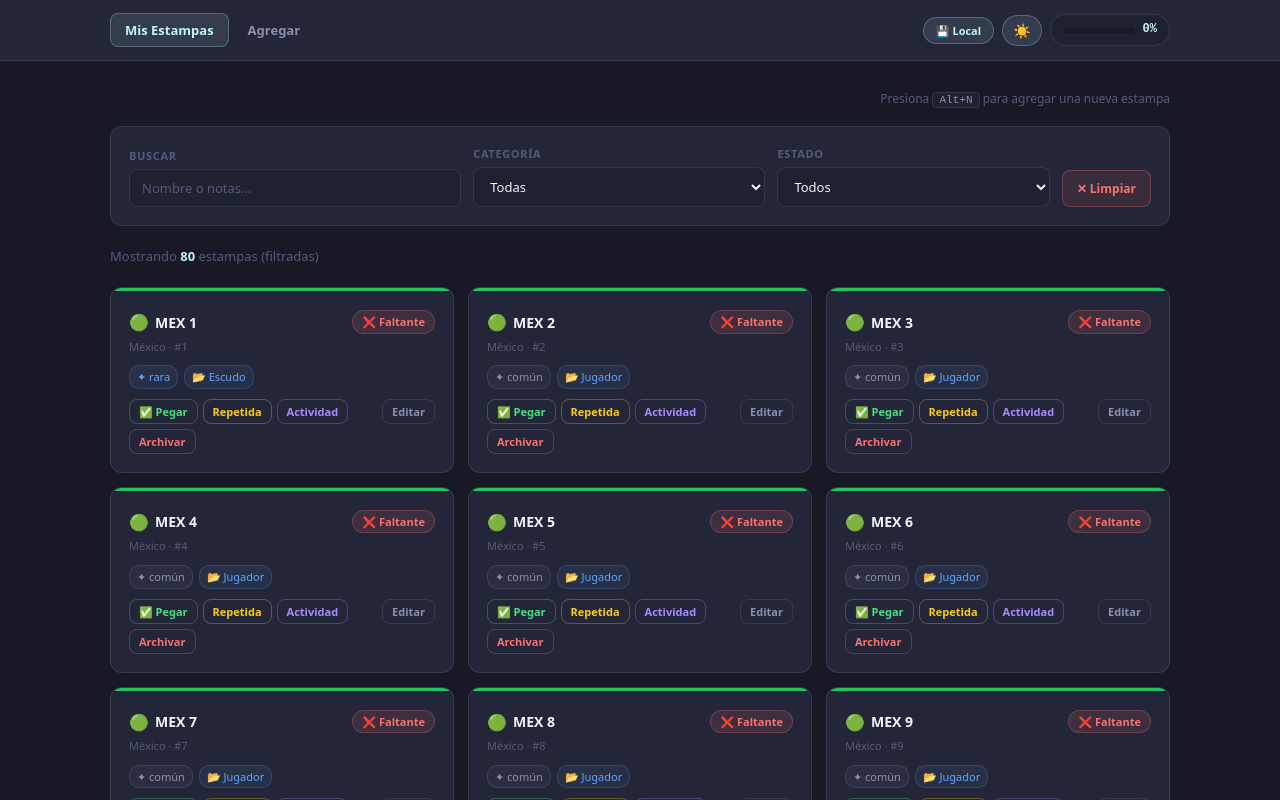
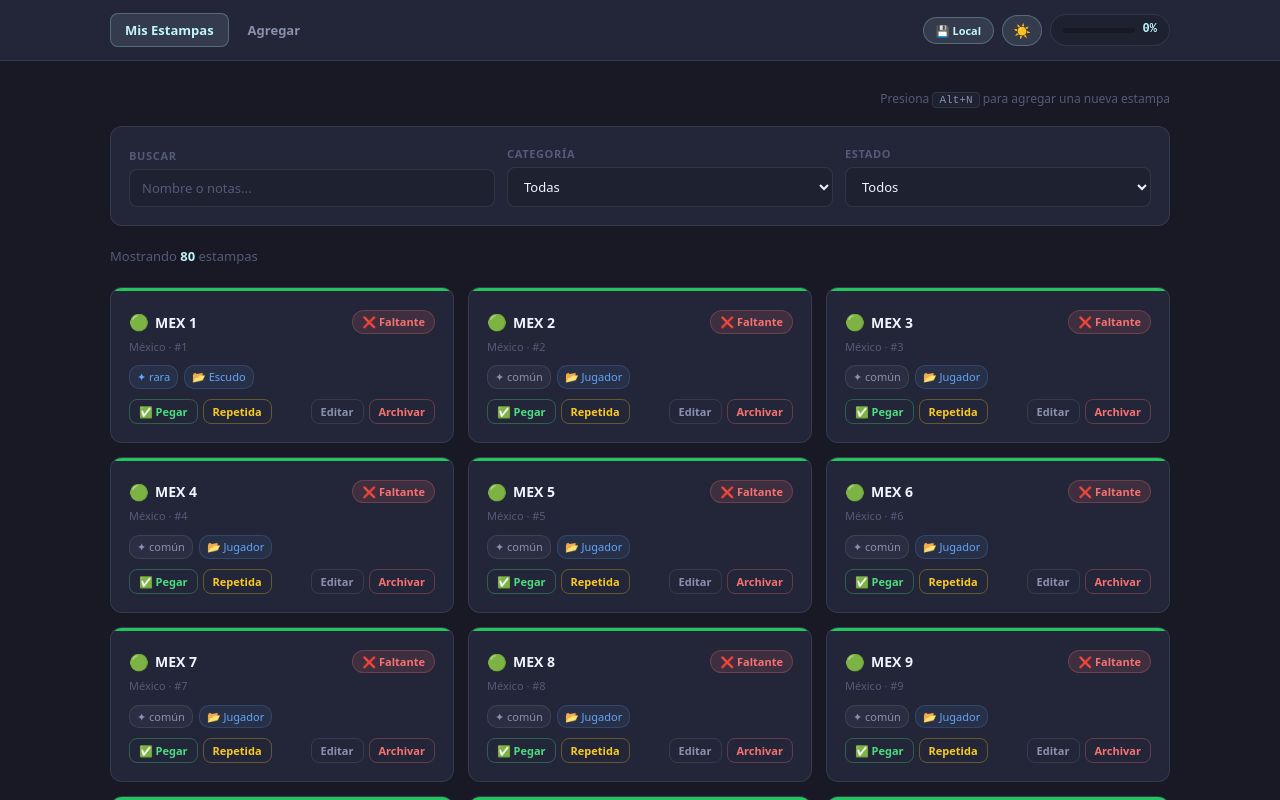
Before and after one commit to VirusMauri1/Proyecto3web, a React (Vite) app in the folder frontend/: page / in a window 1280 px wide. Shown: the top 800 px of the page. Built offline with nearby package versions, Linux system fonts and the light colour scheme.

Commit message:
se aplica el memo para mejorar el rendimiento y los filtros pasan a ser una barra independiente

```diff
--- /dev/null
+++ b/frontend/src/components/FiltrosBar.jsx
@@ -0,0 +1,52 @@
+import { useStorage } from "../context/StorageContext";
+import { CATEGORIAS, ESTADOS } from "../utils/categorias";
+
+const labelStyle = {
+    display: "block", fontSize: 11, fontWeight: 700, color: "#555a7a",
+    marginBottom: 5, textTransform: "uppercase", letterSpacing: "0.06em",
+    };
+
+export function FiltrosBar() {
+    const { filtros, setFiltros, limpiarFiltros } = useStorage();
+
+    const hayFiltros =
+        (filtros.categoriaId && filtros.categoriaId !== "todas") ||
+        (filtros.estado && filtros.estado !== "todos") ||
+        filtros.busqueda;
+
+    return (
+        <div style={{
+        background: "var(--color-bg-surface)", border: "1px solid var(--color-border)",
+        borderRadius: 12, padding: 18, display: "flex", gap: 12, flexWrap: "wrap", alignItems: "flex-end",
+        }}>
+        <div style={{ flex: "1 1 180px", minWidth: 140 }}>
+            <label style={labelStyle}> Buscar</label>
+            <input type="text" value={filtros.busqueda}
+            onChange={(e) => setFiltros((f) => ({ ...f, busqueda: e.target.value }))}
+            placeholder="Nombre o notas..." />
+        </div>
+        <div style={{ flex: "1 1 140px", minWidth: 120 }}>
+            <label style={labelStyle}>Categoría</label>
+            <select value={filtros.categoriaId}
+            onChange={(e) => setFiltros((f) => ({ ...f, categoriaId: e.target.value }))}>
+            <option value="todas">Todas</option>
+            {CATEGORIAS.map((c) => <option key={c.id} value={c.id}>{c.emoji} {c.nombre}</option>)}
+            </select>
+        </div>
+        <div style={{ flex: "1 1 120px", minWidth: 110 }}>
+            <label style={labelStyle}>Estado</label>
+            <select value={filtros.estado}
+            onChange={(e) => setFiltros((f) => ({ ...f, estado: e.target.value }))}>
+            <option value="todos">Todos</option>
+            {ESTADOS.map((e) => <option key={e.id} value={e.id}>{e.emoji} {e.nombre}</option>)}
+            </select>
+        </div>
+        {hayFiltros && (
+            <button onClick={limpiarFiltros} style={{
+            background: "rgba(248,113,113,0.1)", color: "#f87171",
+            border: "1px solid rgba(248,113,113,0.3)", padding: "9px 14px", fontSize: 12, fontWeight: 600,
+            }}>✕ Limpiar</button>
+        )}
+        </div>
+    );
+}
--- a/frontend/src/components/ItemCard.jsx
+++ b/frontend/src/components/ItemCard.jsx
@@ -1,4 +1,4 @@
-import { useState } from "react";
+import { useState, memo } from "react";
 import { useStorage } from "../context/StorageContext";
 import { getCategoriaById, getEstadoById } from "../utils/categorias";
 
@@ -7,21 +7,13 @@ const rarezaColor = {
   "rara": "#60a5fa", "épica": "#a78bfa", "legendaria": "#facc15",
 };
 
-export function ItemCard({ item, onEditar }) {
-  const { cambiarEstado, archivarItem, agregarRegistro } = useStorage();
-  const [showReg, setShowReg] = useState(false);
-  const [valor, setValor] = useState(1);
-  const [notas, setNotas] = useState("");
+function ItemCardBase({ item, onEditar }) {
+  const { cambiarEstado, archivarItem } = useStorage();
 
   const cat    = getCategoriaById(item.categoriaId);
   const estado = getEstadoById(item.estado);
   const rareza = item.atributos?.rareza || "común";
   const rColor = rarezaColor[rareza] || "#8b90b0";
-
-  const handleRegistro = () => {
-    agregarRegistro({ itemId: item.id, valor, notas });
-    setShowReg(false); setValor(1); setNotas("");
-  };
 
   return (
     <div style={{
@@ -67,30 +59,6 @@ export function ItemCard({ item, onEditar }) {
         <p style={{ fontSize: 12, color: "#8b90b0", fontStyle: "italic", margin: 0 }}>"{item.notas}"</p>
       )}
 
-      {/* registro inline */}
-      {showReg && (
-        <div style={{ background: "#1e2130", borderRadius: 8, padding: 10,
-          border: "1px solid rgba(192,245,250,0.1)", display: "flex", flexDirection: "column", gap: 8 }}>
-          <div style={{ display: "flex", gap: 8 }}>
-            <input type="number" min="1" value={valor}
-              onChange={(e) => setValor(Number(e.target.value))} style={{ width: 70 }} />
-            <input type="text" value={notas}
-              onChange={(e) => setNotas(e.target.value)} placeholder="Notas del día..." style={{ flex: 1 }} />
-          </div>
-          <div style={{ display: "flex", gap: 8 }}>
-            <button onClick={handleRegistro}
-              style={{ background: "#4ade80", color: "#181925", padding: "5px 12px", fontSize: 12, fontWeight: 700, flex: 1 }}>
-              Registrar
-            </button>
-            <button onClick={() => setShowReg(false)}
-              style={{ background: "transparent", color: "#555a7a",
-                border: "1px solid rgba(192,245,250,0.1)", padding: "5px 10px", fontSize: 12 }}>
-              ✕
-            </button>
-          </div>
-        </div>
-      )}
-
       {/* acciones */}
       <div style={{ display: "flex", gap: 5, flexWrap: "wrap", marginTop: "auto" }}>
         <button onClick={() => cambiarEstado(item.id, item.estado === "pegada" ? "faltante" : "pegada")}
@@ -102,10 +70,6 @@ export function ItemCard({ item, onEditar }) {
           style={{ ...btn, color: "#facc15", borderColor: "rgba(250,204,21,0.3)",
             background: item.estado === "repetida" ? "rgba(250,204,21,0.15)" : "transparent" }}>
           Repetida
-        </button>
-        <button onClick={() => setShowReg(!showReg)}
-          style={{ ...btn, color: "#a78bfa", borderColor: "rgba(167,139,250,0.3)" }}>
-          Actividad
         </button>
         <button onClick={() => onEditar(item)}
           style={{ ...btn, color: "#8b90b0", borderColor: "rgba(192,245,250,0.1)", marginLeft: "auto" }}>
@@ -125,3 +89,6 @@ const btn = { background: "transparent", padding: "4px 9px", fontSize: 11, fontW
 function badge(color) {
   return { fontSize: 11, color, background: `${color}15`, border: `1px solid ${color}30`, padding: "2px 7px", borderRadius: 10 };
 }
+
+export const ItemCard = memo(ItemCardBase);
+export default ItemCard;
--- a/frontend/src/components/ListaItems.jsx
+++ b/frontend/src/components/ListaItems.jsx
@@ -1,56 +1,20 @@
 import { useState } from "react";
 import { useStorage } from "../context/StorageContext";
 import { ItemCard } from "./ItemCard";
-import { CATEGORIAS, ESTADOS } from "../utils/categorias";
-
-const labelStyle = {
-  display: "block", fontSize: 11, fontWeight: 700, color: "#555a7a",
-  marginBottom: 5, textTransform: "uppercase", letterSpacing: "0.06em",
-};
+import { FiltrosBar } from "./FiltrosBar";
 
 export function ListaItems({ onEditar }) {
-  const { itemsFiltrados, itemsArchivados, filtros, setFiltros, restaurarItem, eliminarItem } = useStorage();
+  const { itemsFiltrados, itemsArchivados, filtros, restaurarItem, eliminarItem } = useStorage();
   const [mostrarArchivados, setMostrarArchivados] = useState(false);
 
-  const hayFiltros = filtros.categoriaId || filtros.estado || filtros.busqueda;
-  const limpiar = () => setFiltros({ categoriaId: "", estado: "", busqueda: "" });
+  const hayFiltros =
+    (filtros.categoriaId && filtros.categoriaId !== "todas") ||
+    (filtros.estado && filtros.estado !== "todos") ||
+    filtros.busqueda;
 
   return (
     <div style={{ display: "flex", flexDirection: "column", gap: 20 }}>
-      {/* Filtros */}
-      <div style={{
-        background: "#232638", border: "1px solid rgba(192,245,250,0.1)",
-        borderRadius: 12, padding: 18, display: "flex", gap: 12, flexWrap: "wrap", alignItems: "flex-end",
-      }}>
-        <div style={{ flex: "1 1 180px", minWidth: 140 }}>
-          <label style={labelStyle}> Buscar</label>
-          <input type="text" value={filtros.busqueda}
-            onChange={(e) => setFiltros((f) => ({ ...f, busqueda: e.target.value }))}
-            placeholder="Nombre o notas..." />
-        </div>
-        <div style={{ flex: "1 1 140px", minWidth: 120 }}>
-          <label style={labelStyle}>Categoría</label>
-          <select value={filtros.categoriaId}
-            onChange={(e) => setFiltros((f) => ({ ...f, categoriaId: e.target.value }))}>
-            <option value="">Todas</option>
-            {CATEGORIAS.map((c) => <option key={c.id} value={c.id}>{c.emoji} {c.nombre}</option>)}
-          </select>
-        </div>
-        <div style={{ flex: "1 1 120px", minWidth: 110 }}>
-          <label style={labelStyle}>Estado</label>
-          <select value={filtros.estado}
-            onChange={(e) => setFiltros((f) => ({ ...f, estado: e.target.value }))}>
-            <option value="">Todos</option>
-            {ESTADOS.map((e) => <option key={e.id} value={e.id}>{e.emoji} {e.nombre}</option>)}
-          </select>
-        </div>
-        {hayFiltros && (
-          <button onClick={limpiar} style={{
-            background: "rgba(248,113,113,0.1)", color: "#f87171",
-            border: "1px solid rgba(248,113,113,0.3)", padding: "9px 14px", fontSize: 12, fontWeight: 600,
-          }}>✕ Limpiar</button>
-        )}
-      </div>
+      <FiltrosBar />
 
       <div style={{ fontSize: 13, color: "#555a7a" }}>
         Mostrando <span style={{ color: "#C0F5FA", fontWeight: 700 }}>{itemsFiltrados.length}</span> estampas
```
